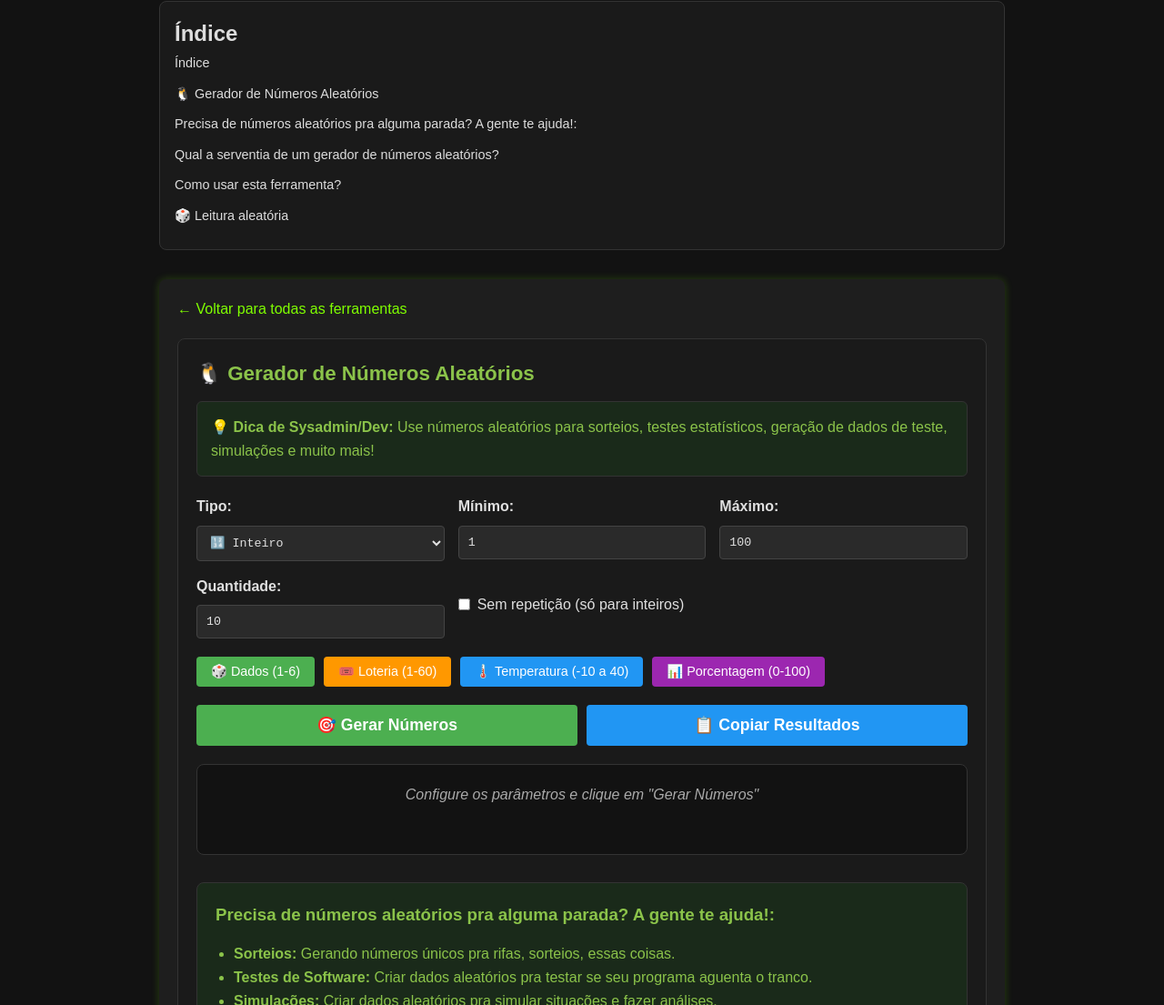
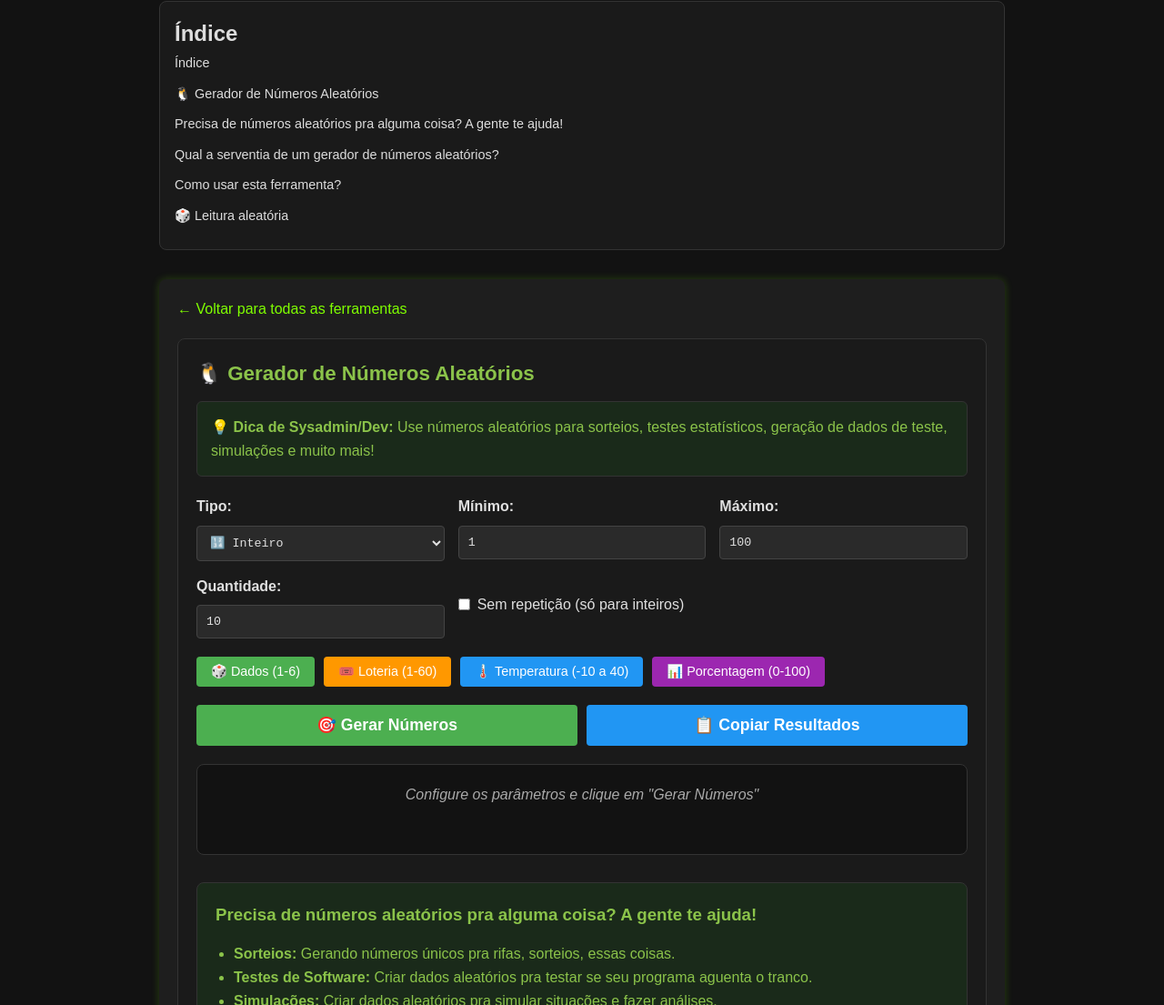
Before and after one commit to Piolinux/piolinux-site, a Jekyll site: the page built from _pages/tools/random-number-generator.html, in a window 1280 px wide. Shown: the part 157-1262 px from the top of the page at 91% size. Built offline with Jekyll 4.4.1, drawn with Linux system fonts in a browser that asks for light colours.

Commit message:
Update random-number-generator.html

```diff
--- a/_pages/tools/random-number-generator.html
+++ b/_pages/tools/random-number-generator.html
@@ -80,7 +80,7 @@ tags: [aleatorio, sorteio, matematica, dev, rng, ferramenta, numerico]
   </div>
 
   <div style="background: #1a2a1a; color: #8bc34a; padding: 20px; border-radius: 8px; margin-top: 30px; border: 1px solid #333;">
-    <h3 style="color: #8bc34a; margin-top: 0;">Precisa de números aleatórios pra alguma parada? A gente te ajuda!:</h3>
+    <h3 style="color: #8bc34a; margin-top: 0;">Precisa de números aleatórios pra alguma coisa? A gente te ajuda!</h3>
     <ul style="padding-left: 20px; margin: 15px 0; line-height: 1.6;">
       <li><strong>Sorteios:</strong> Gerando números únicos pra rifas, sorteios, essas coisas.</li>
       <li><strong>Testes de Software:</strong> Criar dados aleatórios pra testar se seu programa aguenta o tranco.</li>
```
